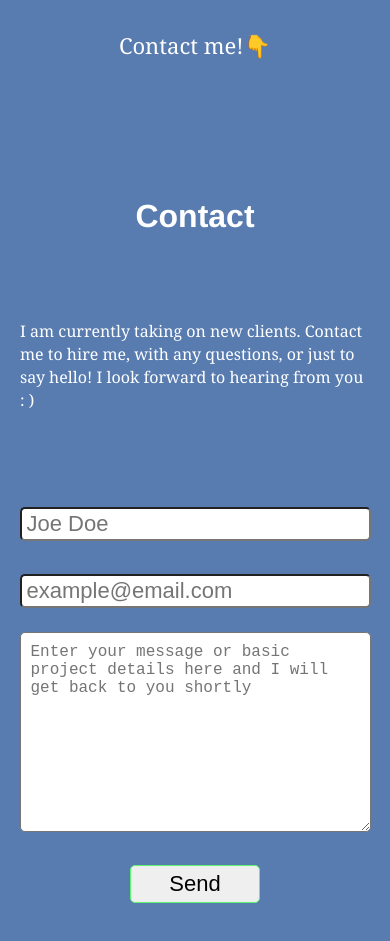
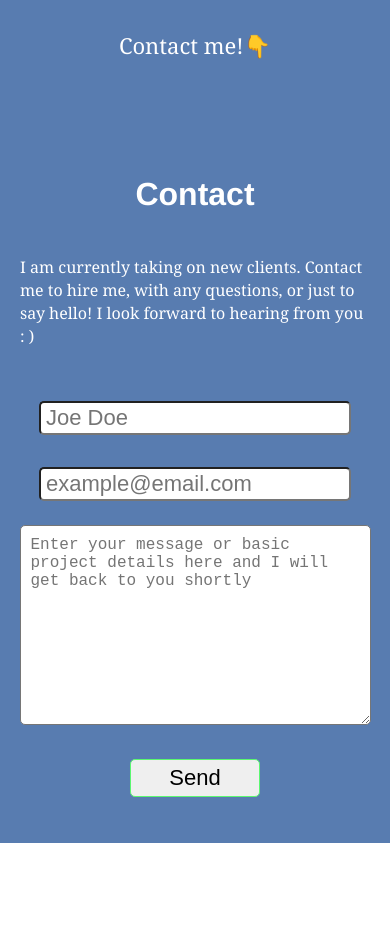
Before and after one commit to JoeyR84/gatsbyportfolio, a Gatsby site: page / in a window 390 px wide. Shown: the part 3080-4021 px from the top of the page. After the commit the page ends 3923 px from the top, so only its background shows below. Built offline with nearby package versions, Linux system fonts and the light colour scheme; Gatsby itself is replaced by a stand-in of ours; some packages are replaced by stand-ins of ours; what typography-theme-moraga would draw is missing.

Commit message:
fixed mobile form issue

```diff
--- a/src/components/Contact.js
+++ b/src/components/Contact.js
@@ -51,8 +51,12 @@ const Container = styled('div')`
   flex-wrap: wrap;
   align-items: center;
   justify-content: space-around;
-  height: 100vh;
+  height: 100%;
   background-color: #587cb0;
+  width: 100vw;
+  @media (max-width: 400px) {
+    max-width: 400px;
+  }
 `
 const Title = styled('h1')`
   color: #fff;
@@ -68,6 +72,9 @@ const FormContainer = styled('div')`
   display: flex;
   align-items: center;
   justify-content: center;
+  @media screen and (max-width: 400px) {
+    max-width: 400px;
+  }
 `
 
 const Label = styled('label')`
@@ -85,7 +92,7 @@ const Input = styled('input')`
   border-radius: 5px;
   padding-left: 5px;
   @media (max-width: 400px) {
-    width: 90vw;
+    width: 100%;
     font-size: 22px;
   }
 `
@@ -107,6 +114,7 @@ const Form = styled('form')`
   justify-content: center;
   align-items: center;
   flex-direction: column;
+  width: 100%;
 `
 
 const Textarea = styled('textarea')`
```
Also changed, not shown: src/pages/page-2.js (deleted, +0 -14 lines).
